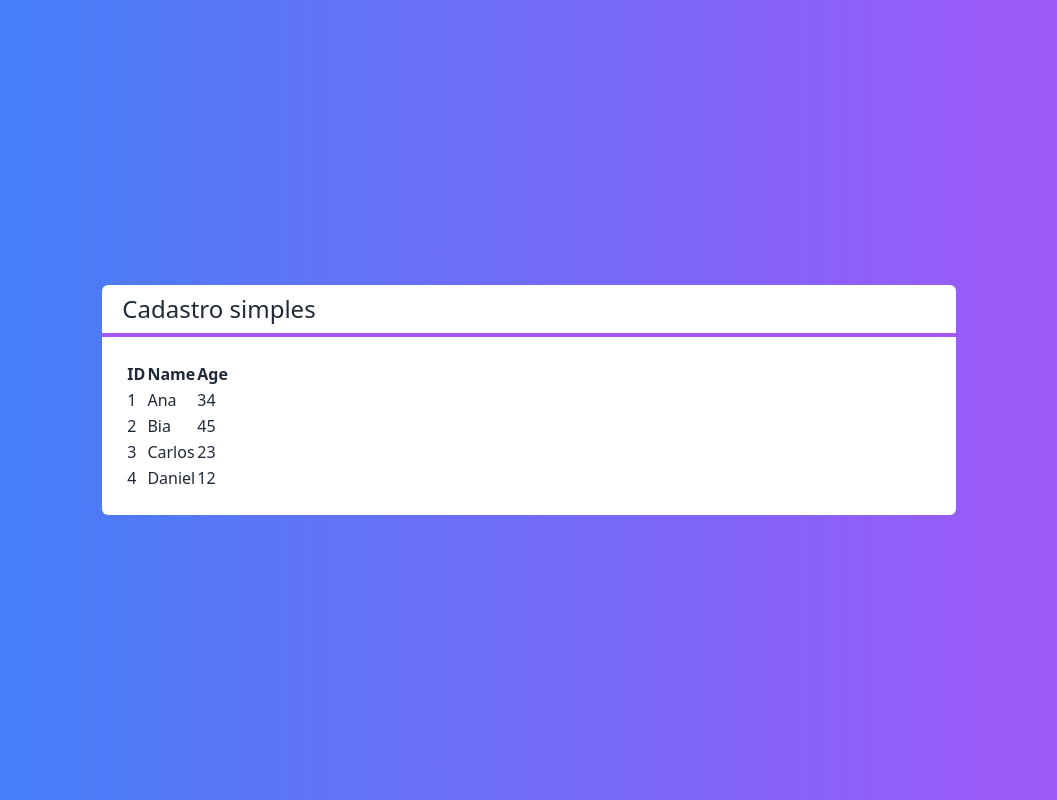
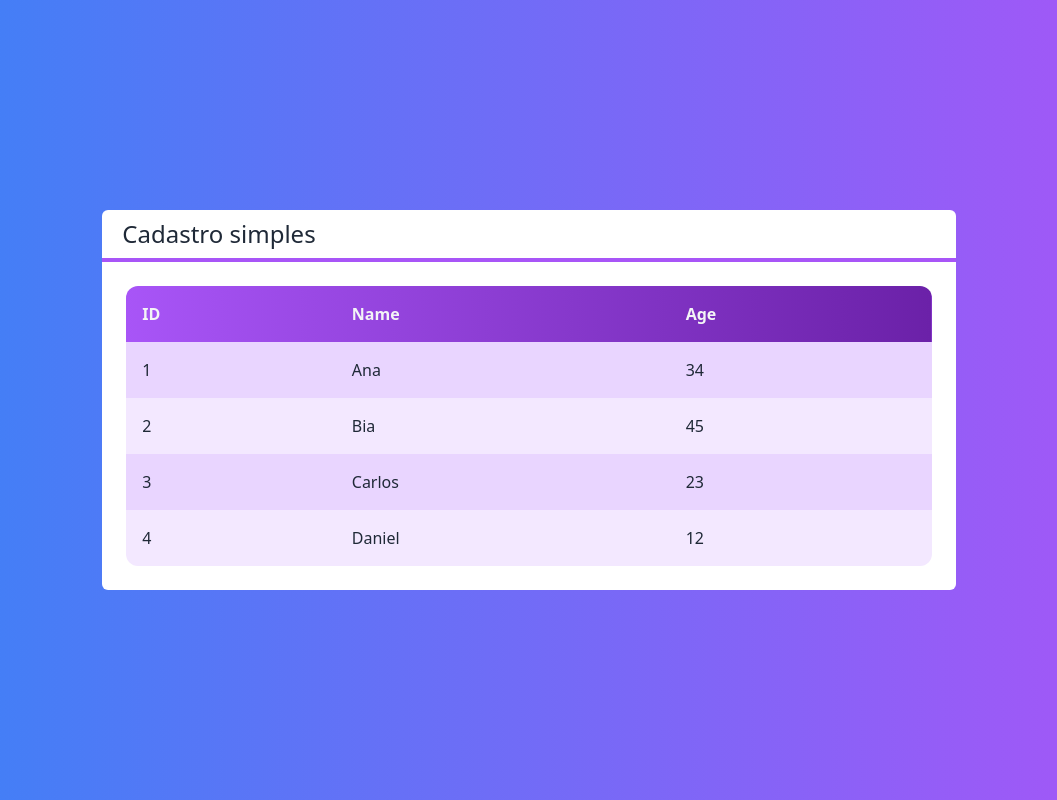
Before and after one commit to eltonsantos/next-crud, a Next.js app: page / in a window 1280 px wide. Shown: the whole page, without its empty margins (111-1168 px from the left). Built offline with nearby package versions, Linux system fonts and the light colour scheme.

Commit message:
Render table part 2

```diff
--- a/src/components/Table.tsx
+++ b/src/components/Table.tsx
@@ -9,9 +9,9 @@ export default function Table(props: TableProps) {
   function renderHeader() {
     return (
       <tr>
-        <th>ID</th>
-        <th>Name</th>
-        <th>Age</th>
+        <th className="text-left p-4">ID</th>
+        <th className="text-left p-4">Name</th>
+        <th className="text-left p-4">Age</th>
       </tr>
     )
   }
@@ -19,18 +19,18 @@ export default function Table(props: TableProps) {
   function renderDatas() {
     return props.clients?.map((client, i) => {
       return(
-        <tr key={client.getId}>
-          <td>{client.getId}</td>
-          <td>{client.getName}</td>
-          <td>{client.getAge}</td>
+        <tr key={client.getId} className={`${i % 2 === 0 ? 'bg-purple-200' : 'bg-purple-100'}`}>
+          <td className="text-left p-4">{client.getId}</td>
+          <td className="text-left p-4">{client.getName}</td>
+          <td className="text-left p-4">{client.getAge}</td>
         </tr>
       )
     })
   }
 
   return (
-    <table>
-      <thead>
+    <table className="w-full rounded-xl overflow-hidden">
+      <thead className="text-gray-100 bg-gradient-to-r from-purple-500 to-purple-800">
         {renderHeader()}
       </thead>
       <tbody>
```
